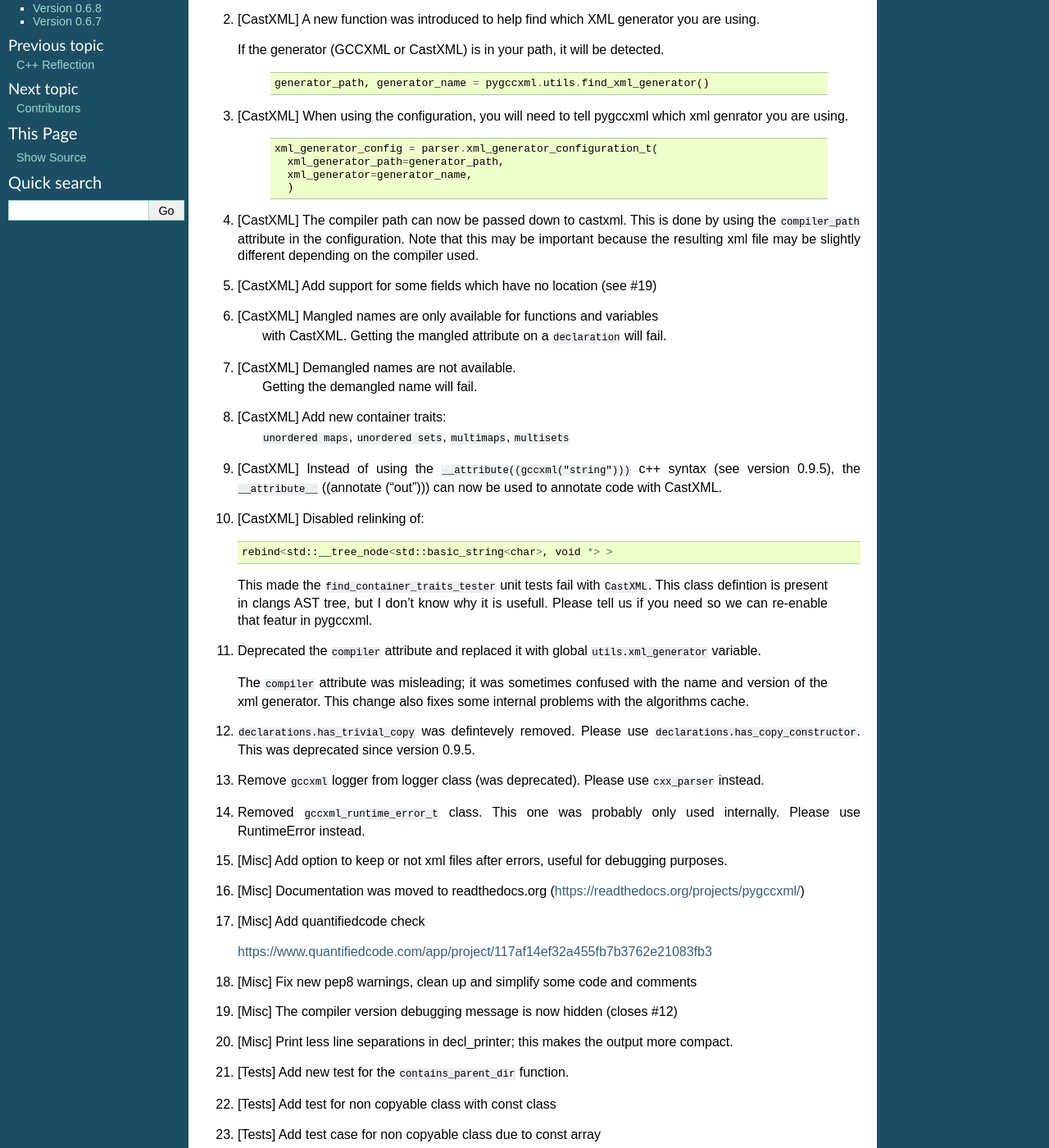
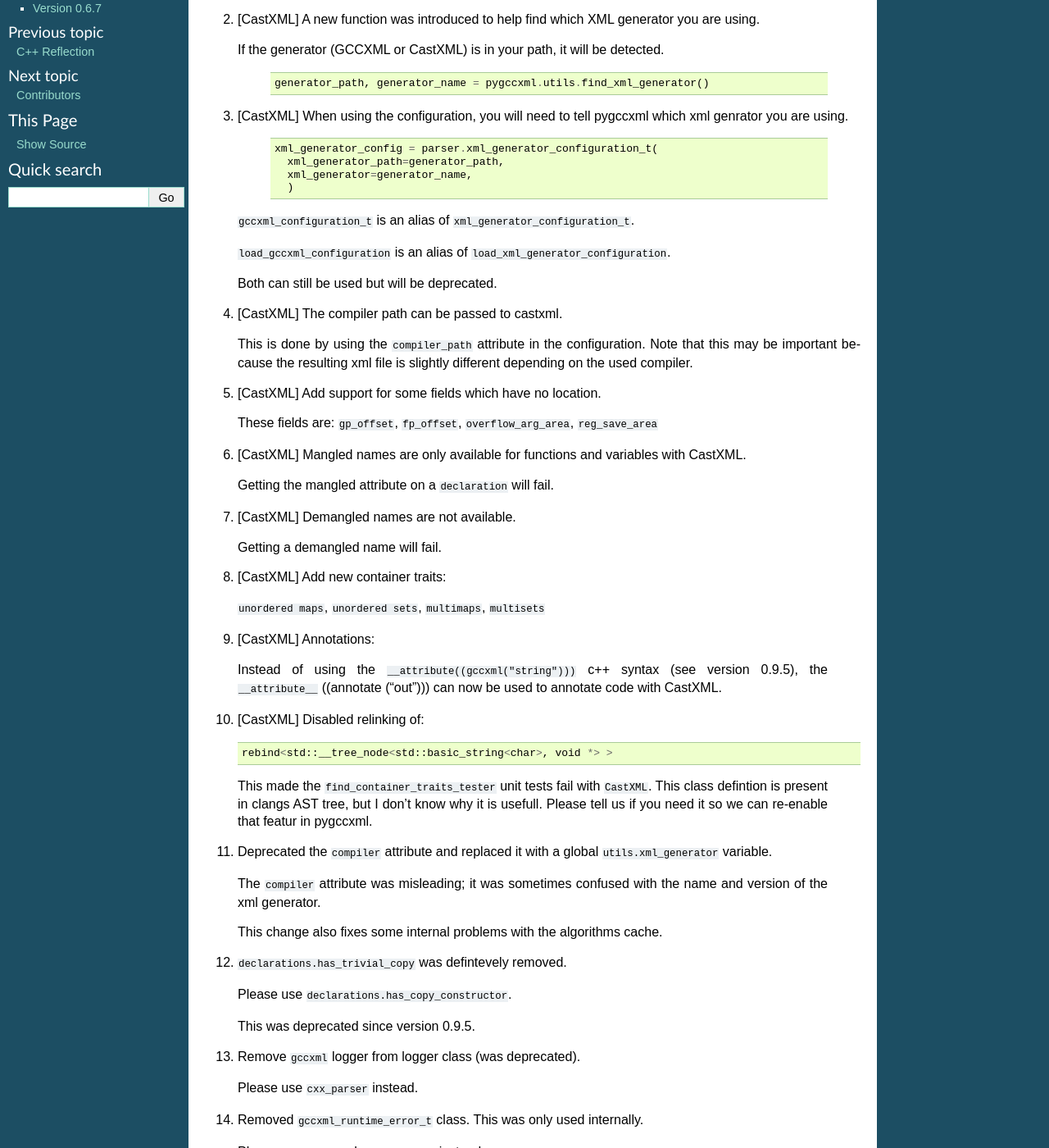
Before and after one commit to CastXML/pygccxml, a Sphinx documentation site: the page built from docs/history.rst, in a window 1280 px wide and 1400 px high, scrolled down 424 px. Shown: the whole window at 82% size. Built offline with Sphinx 7.4.7, drawn with Linux system fonts in a browser that asks for light colours; some of the changed text lies outside the part shown.

Commit message:
Finalise changelog for version 1.7.0

```diff
--- a/docs/history.rst
+++ b/docs/history.rst
@@ -11,8 +11,8 @@
 In Mai 2014, Michka Popoff and the Insight Software Consortium revived pygccxml
 by setting up a git repositery on github, hosted along with gccxml.
 
-Version 1.7.0 (Next version, not yet released)
-----------------------------------------------
+Version 1.7.0
+-------------
 
 1. Added support for CastXML (https://github.com/CastXML/CastXML)
 
@@ -38,25 +38,37 @@
         xml_generator=generator_name,
         )
 
-4. [CastXML] The compiler path can now be passed down to castxml.
+  ``gccxml_configuration_t`` is an alias of ``xml_generator_configuration_t``.
+
+  ``load_gccxml_configuration`` is an alias of ``load_xml_generator_configuration``.
+
+  Both can still be used but will be deprecated.
+
+4. [CastXML] The compiler path can be passed to castxml.
+
    This is done by using the ``compiler_path`` attribute in the configuration.
-   Note that this may be important because the resulting xml file may be
-   slightly different depending on the compiler used.
+   Note that this may be important because the resulting xml file is slightly different
+   depending on the used compiler.
 
-5. [CastXML] Add support for some fields which have no location (see #19)
+5. [CastXML] Add support for some fields which have no location.
 
-6. [CastXML] Mangled names are only available for functions and variables
-    with CastXML. Getting the mangled attribute on a ``declaration`` will fail.
+   These fields are: ``gp_offset``, ``fp_offset``, ``overflow_arg_area``, ``reg_save_area``
+
+6. [CastXML] Mangled names are only available for functions and variables with CastXML.
+
+  Getting the mangled attribute on a ``declaration`` will fail.
 
 7. [CastXML] Demangled names are not available.
-    Getting the demangled name will fail.
+
+  Getting a demangled name will fail.
 
 8. [CastXML] Add new container traits:
-    ``unordered maps``, ``unordered sets``, ``multimaps``, ``multisets``
 
-9. [CastXML] Instead of using the ``__attribute((gccxml("string")))`` c++ syntax
-   (see version 0.9.5), the ``__attribute__`` ((annotate ("out"))) can now be used
-   to annotate code with CastXML.
+  ``unordered maps``, ``unordered sets``, ``multimaps``, ``multisets``
+
+9. [CastXML] Annotations:
+
+  Instead of using the ``__attribute((gccxml("string")))`` c++ syntax (see version 0.9.5), the ``__attribute__`` ((annotate ("out"))) can now be used to annotate code with CastXML.
 
 10. [CastXML] Disabled relinking of:
 
@@ -64,34 +76,39 @@
 
       rebind<std::__tree_node<std::basic_string<char>, void *> >
 
-   This made the ``find_container_traits_tester`` unit tests fail with ``CastXML``.
-   This class defintion is present in clangs AST tree, but I don't know why it is
-   usefull. Please tell us if you need so we can re-enable that featur in pygccxml.
+ This made the ``find_container_traits_tester`` unit tests fail with ``CastXML``.
+ This class defintion is present in clangs AST tree, but I don't know why it is
+ usefull. Please tell us if you need it so we can re-enable that featur in pygccxml.
 
-11. Deprecated the ``compiler`` attribute and replaced it with global ``utils.xml_generator`` variable.
+11. Deprecated the ``compiler`` attribute and replaced it with a global ``utils.xml_generator`` variable.
 
-   The ``compiler`` attribute was misleading; it was sometimes confused with
-   the name and version of the xml generator.
-   This change also fixes some internal problems with the algorithms cache.
+ The ``compiler`` attribute was misleading; it was sometimes confused with the name and version of the xml generator.
 
+ This change also fixes some internal problems with the algorithms cache.
 
 12. ``declarations.has_trivial_copy`` was defintevely removed.
-    Please use ``declarations.has_copy_constructor``.
-    This was deprecated since version 0.9.5.
+
+  Please use ``declarations.has_copy_constructor``.
+
+  This was deprecated since version 0.9.5.
 
 13. Remove ``gccxml`` logger from logger class (was deprecated).
-    Please use ``cxx_parser`` instead.
 
-14. Removed ``gccxml_runtime_error_t`` class. This one was probably only used internally.
-    Please use RuntimeError instead.
+  Please use ``cxx_parser`` instead.
 
-15. [Misc] Add option to keep or not xml files after errors, useful for debugging purposes.
+14. Removed ``gccxml_runtime_error_t`` class. This was only used internally.
 
-16. [Misc] Documentation was moved to readthedocs.org (https://readthedocs.org/projects/pygccxml/)
+  Please use a normal ``RuntimeError`` instead.
 
-17. [Misc] Add quantifiedcode check
+15. [Misc] Documentation was moved to readthedocs.org
 
-    https://www.quantifiedcode.com/app/project/117af14ef32a455fb7b3762e21083fb3
+  https://readthedocs.org/projects/pygccxml/
+
+16. [Misc] Add quantifiedcode check
+
+  https://www.quantifiedcode.com/app/project/117af14ef32a455fb7b3762e21083fb3
+
+17. [Misc] Add option to keep xml files after errors, which is useful for debugging purposes.
 
 18. [Misc] Fix new pep8 warnings, clean up and simplify some code and comments
 
```
